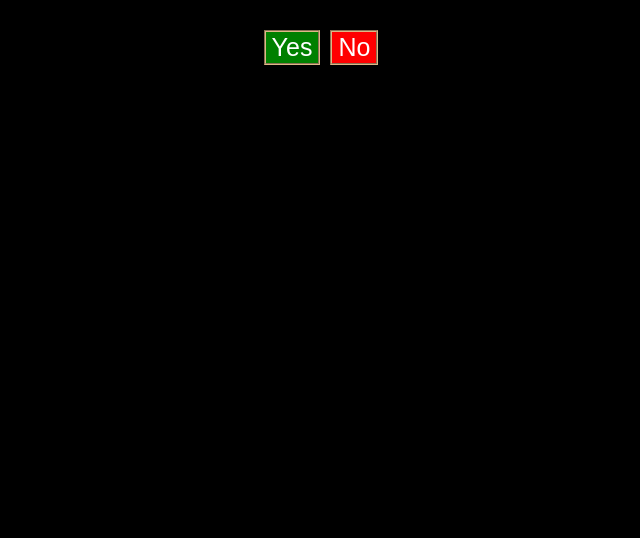
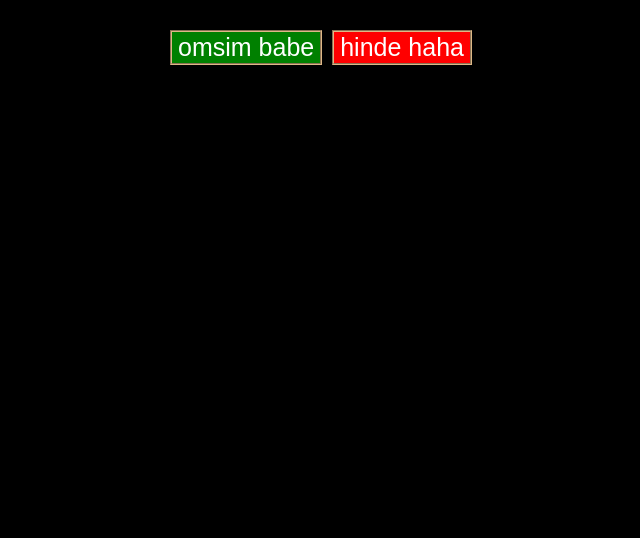
Before and after one commit to lukdump/1stproj.github.io, a plain HTML site: page index.html in a window 1280 px wide. Shown: the part 262-800 px from the top of the page, without its empty margins (319-959 px from the left). Drawn offline with Linux system fonts and the light colour scheme.

Commit message:
Update index.html

```diff
--- a/index.html
+++ b/index.html
@@ -14,8 +14,8 @@
             <p id="question">Pogi ba ako?</p>
             </div>
             <div class="flex-parent jc-center">
-            <button class="btn" id="yes">Yes</button>
-            <button class="btn" id="no">No</button>
+            <button class="btn" id="yes">omsim babe</button>
+            <button class="btn" id="no">hinde haha</button>
         </div>
     </div>
 </body>
```
